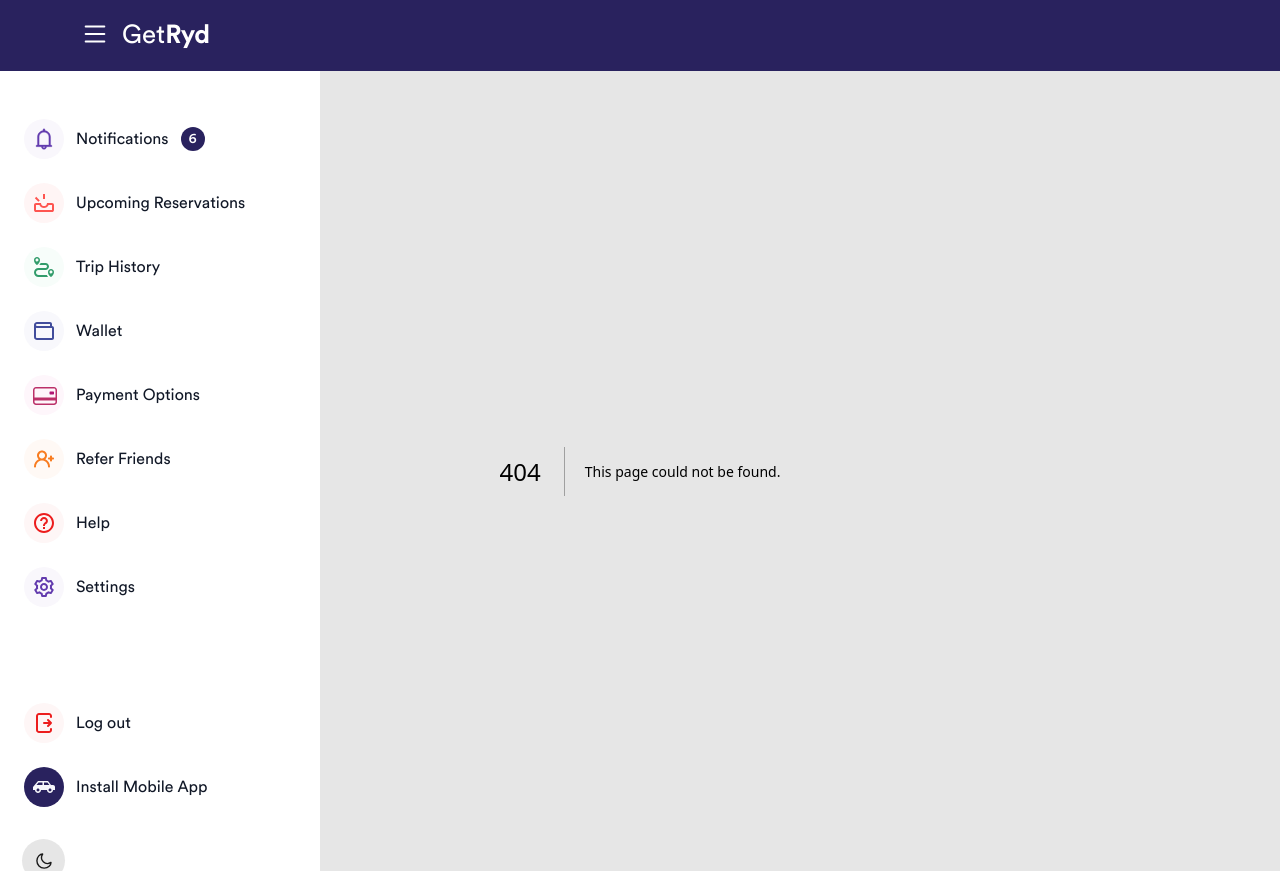
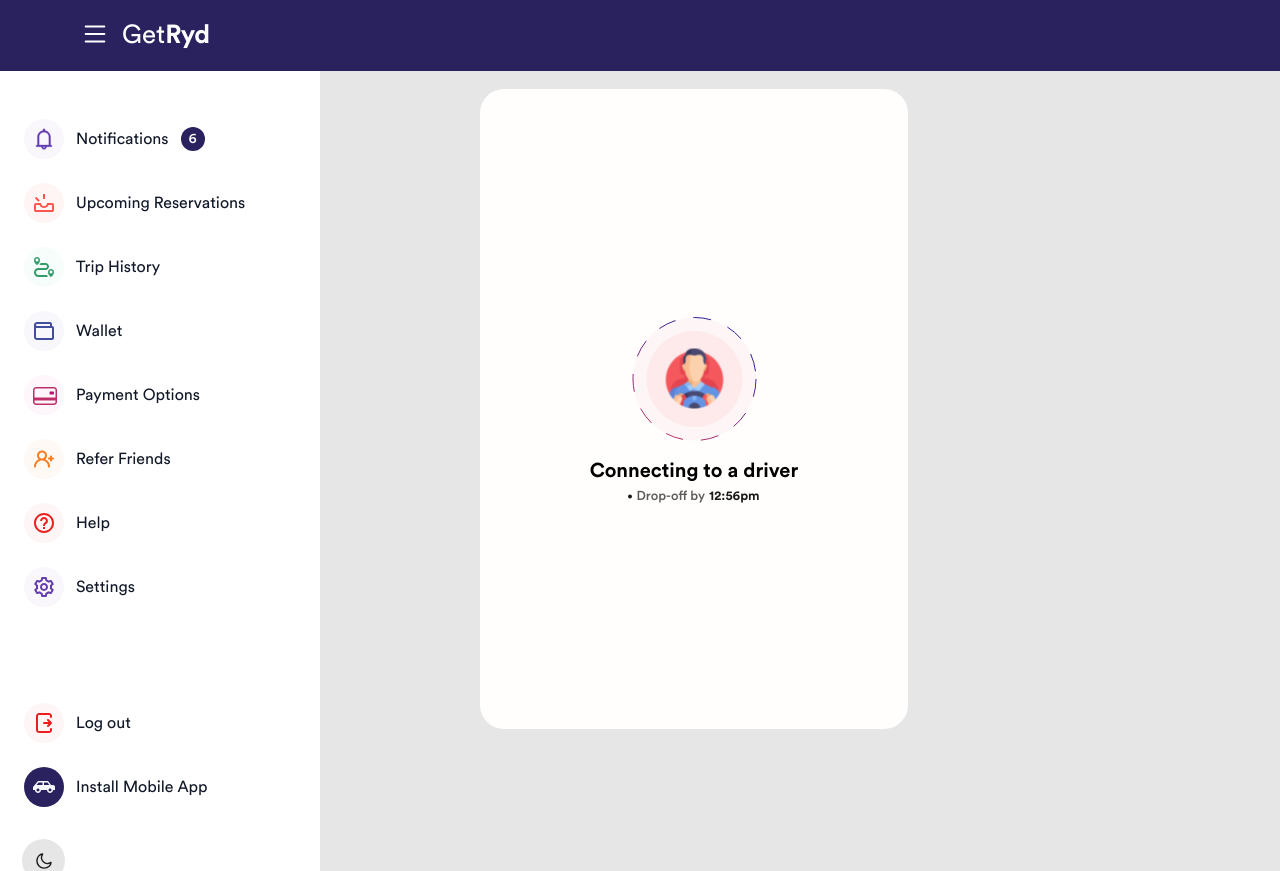
Before and after one commit to shohan-ch/ride-sharing-platform, a Next.js app: page /request_ride/connecting_driver in a window 1280 px wide. Before the commit this address had no page. Built offline with nearby package versions, Linux system fonts and the light colour scheme.

Commit message:
create page: confirming & connecting driver

```diff
--- /dev/null
+++ b/src/components/RequestRide/ConfirmingTrip/ConfirmingTripView.jsx
@@ -0,0 +1,63 @@
+import IconSvg from "@/icons/IconSvg";
+import Link from "next/link";
+
+const ConfirmingTripView = () => {
+  return (
+    <>
+      <section className="sec items-center justify-center md:block md:h-full md:w-full lg:flex lg:justify-start lg:rounded-3xl lg:pl-[480px] lg:pt-[10px] 2xs:block 2xs:h-full 2xs:w-full">
+        <div className="wrapper relative h-full dark:bg-dark-2 sm:dark:border-0 lg:w-[428px] lg:rounded-3xl lg:dark:border  2xl:min-h-[85vh] 3xl:min-h-[88vh]  2xs:w-auto 2xs:pb-10 2xs:dark:border-0">
+          <div>
+            {/* Map image for mobile */}
+            <div className=":-t-3xl relative sm:hidden">
+              <div className="h-[300px] overflow-hidden lg:h-[150px] xl:h-[250px] 2xl:h-[200px] 3xl:h-[400px]">
+                <img
+                  src="/assets/images/request_ride/map/Frame 87.png"
+                  className="w-fuln lg:roulded-t-3xl dark:hidden"
+                  alt=""
+                />
+                <img
+                  src="/assets/images/request_ride/map/Group 201.png"
+                  className="dark:bdden hidden w-full lg:rounded-t-3xl"
+                  alt=""
+                />
+              </div>
+              <Link
+                href="/request_ride/location"
+                className="absolute top-[30px] left-5 z-50 sm:hidden"
+              >
+                <img src="/assets/icons/back.svg" alt="svg_icon" />
+              </Link>
+            </div>
+            <div className="relative -mt-8 rounded-3xl bg-bg-color px-5 py-2 dark:bg-dark-2 sm:mt-2 sm:flex sm:h-[80vh] sm:items-center sm:justify-center">
+              <a href="conneting_driver.html">
+                <div className="flex w-full justify-center pt-5">
+                  <img src="/assets/images/request_ride/Frame 851.svg" alt="" />
+                </div>
+                <div className="my-[15px] flex items-center">
+                  <div className=" mx-auto">
+                    <h2 className="font-bold dark:text-white md:text-[16px] lg:text-[20px] 2xs:text-[14px]">
+                      Confirming your trip
+                    </h2>
+                    <div className="flex items-center gap-4">
+                      <div className="mx-auto flex items-center">
+                        <IconSvg name={"dot"} />
+                        <p className="ml-1 text-[13px] font-[450] text-gray-light dark:text-gray-1 md:font-medium ">
+                          Drop-off by
+                          <span className="ml-1 font-bold text-black dark:text-gray-1">
+                            12:56pm
+                          </span>
+                        </p>
+                      </div>
+                    </div>
+                  </div>
+                </div>
+              </a>
+            </div>
+          </div>
+        </div>
+      </section>
+    </>
+  );
+};
+
+export default ConfirmingTripView;
--- /dev/null
+++ b/src/components/RequestRide/ConnectingDriver/ConnectingDriverView.jsx
@@ -0,0 +1,62 @@
+import IconSvg from "@/icons/IconSvg";
+import Link from "next/link";
+const ConnectingDriverView = () => {
+  return (
+    <>
+      <section className="sec items-center justify-center md:block md:h-full md:w-full lg:flex lg:justify-start lg:rounded-3xl lg:pl-[480px] lg:pt-[10px] 2xs:block 2xs:h-full 2xs:w-full">
+        <div className="wrapper relative h-full dark:bg-dark-2 sm:dark:border-0 lg:w-[428px] lg:rounded-3xl lg:dark:border  2xl:min-h-[85vh] 3xl:min-h-[88vh]  2xs:w-auto 2xs:pb-10 2xs:dark:border-0">
+          <div>
+            {/* Map image for mobile */}
+            <div className=":-t-3xl relative sm:hidden">
+              <div className="h-[300px] overflow-hidden lg:h-[150px] xl:h-[250px] 2xl:h-[200px] 3xl:h-[400px]">
+                <img
+                  src="/assets/images/request_ride/map/Frame 87.png"
+                  className="w-fuln lg:roulded-t-3xl dark:hidden"
+                  alt=""
+                />
+                <img
+                  src="/assets/images/request_ride/map/Group 201.png"
+                  className="dark:bdden hidden w-full lg:rounded-t-3xl"
+                  alt=""
+                />
+              </div>
+              <Link
+                href="/request_ride/location"
+                className="absolute top-[30px] left-5 z-50 sm:hidden"
+              >
+                <img src="/assets/icons/back.svg" alt="svg_icon" />
+              </Link>
+            </div>
+            <div className="relative -mt-8 rounded-3xl bg-bg-color px-5 py-2 dark:bg-dark-2 sm:mt-2 sm:flex sm:h-[80vh] sm:items-center sm:justify-center">
+              <a href="conneting_driver.html">
+                <div className="flex w-full justify-center pt-5">
+                  <img src="/assets/images/request_ride/driver.svg" alt="" />
+                </div>
+                <div className="my-[15px] flex items-center">
+                  <div className=" mx-auto">
+                    <h2 className="font-bold dark:text-white md:text-[16px] lg:text-[20px] 2xs:text-[14px]">
+                      Connecting to a driver
+                    </h2>
+                    <div className="flex items-center gap-4">
+                      <div className="mx-auto flex items-center">
+                        <IconSvg name={"dot"} />
+                        <p className="ml-1 text-[13px] font-[450] text-gray-light dark:text-gray-1 md:font-medium ">
+                          Drop-off by
+                          <span className="ml-1 font-bold text-black dark:text-gray-1">
+                            12:56pm
+                          </span>
+                        </p>
+                      </div>
+                    </div>
+                  </div>
+                </div>
+              </a>
+            </div>
+          </div>
+        </div>
+      </section>
+    </>
+  );
+};
+
+export default ConnectingDriverView;
--- /dev/null
+++ b/src/pages/request_ride/confirming_trip.js
@@ -0,0 +1,11 @@
+import ConfirmingTripView from "@/components/RequestRide/ConfirmingTrip/ConfirmingTripView";
+
+const ConfirmingTripPage = () => {
+  return (
+    <>
+      <ConfirmingTripView />
+    </>
+  );
+};
+
+export default ConfirmingTripPage;
--- /dev/null
+++ b/src/pages/request_ride/connecting_driver.js
@@ -0,0 +1,11 @@
+import ConnectingDriverView from "@/components/RequestRide/ConnectingDriver/ConnectingDriverView";
+
+const ConnectingDriverPage = () => {
+  return (
+    <>
+      <ConnectingDriverView />
+    </>
+  );
+};
+
+export default ConnectingDriverPage;
```
Also changed, not shown: public/assets/images/request_ride/Frame 851.svg (added), public/assets/images/request_ride/driver.svg (added).
